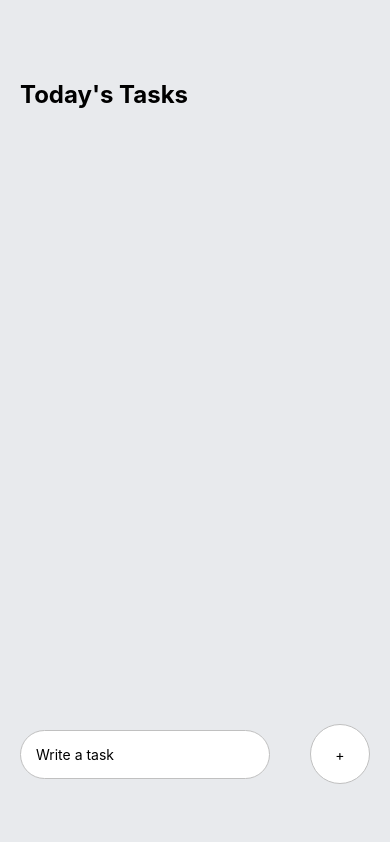
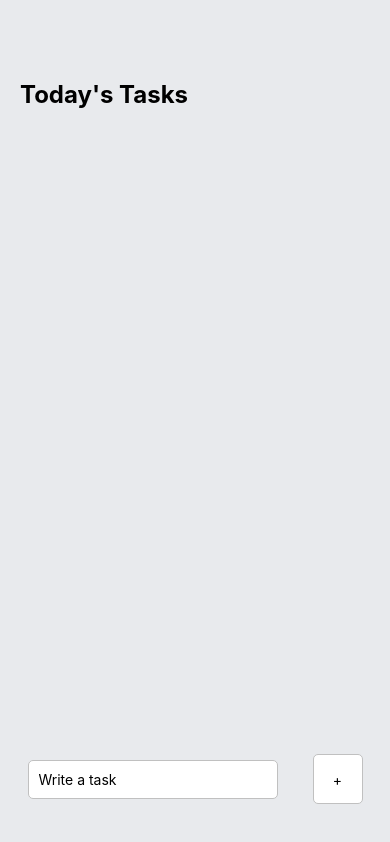
Before and after one commit to hursittarcan/to-do-app, a React Native app in the folder todoApp/: screen / in a window 390 px wide. Built offline with nearby package versions, Linux system fonts and the light colour scheme.

Commit message:
update input and add button styles

```diff
--- a/todoApp/App.js
+++ b/todoApp/App.js
@@ -77,26 +77,27 @@ const styles = StyleSheet.create({
   },
   writeTaskWrapper: {
     position: 'absolute',
-    bottom: 60,
+    bottom: 30,
+    padding: 10,
     width: '100%',
     flexDirection: 'row',
     justifyContent: 'space-around',
     alignItems: 'center'
   },
   input: {
-    paddingVertical: 15,
+    paddingVertical: 10,
     width: 250,
-    paddingHorizontal: 15,
+    paddingHorizontal: 10,
     backgroundColor: '#fff',
-    borderRadius: 60,
+    borderRadius: 5,
     borderColor: '#C0C0C0',
     borderWidth: 1
   },
   addWrapper: {
-    width: 60,
-    height: 60,
+    width: 50,
+    height: 50,
     backgroundColor: '#fff',
-    borderRadius: 60,
+    borderRadius: 5,
     justifyContent: 'center',
     alignItems: 'center',
     borderColor: '#C0C0C0',
```
